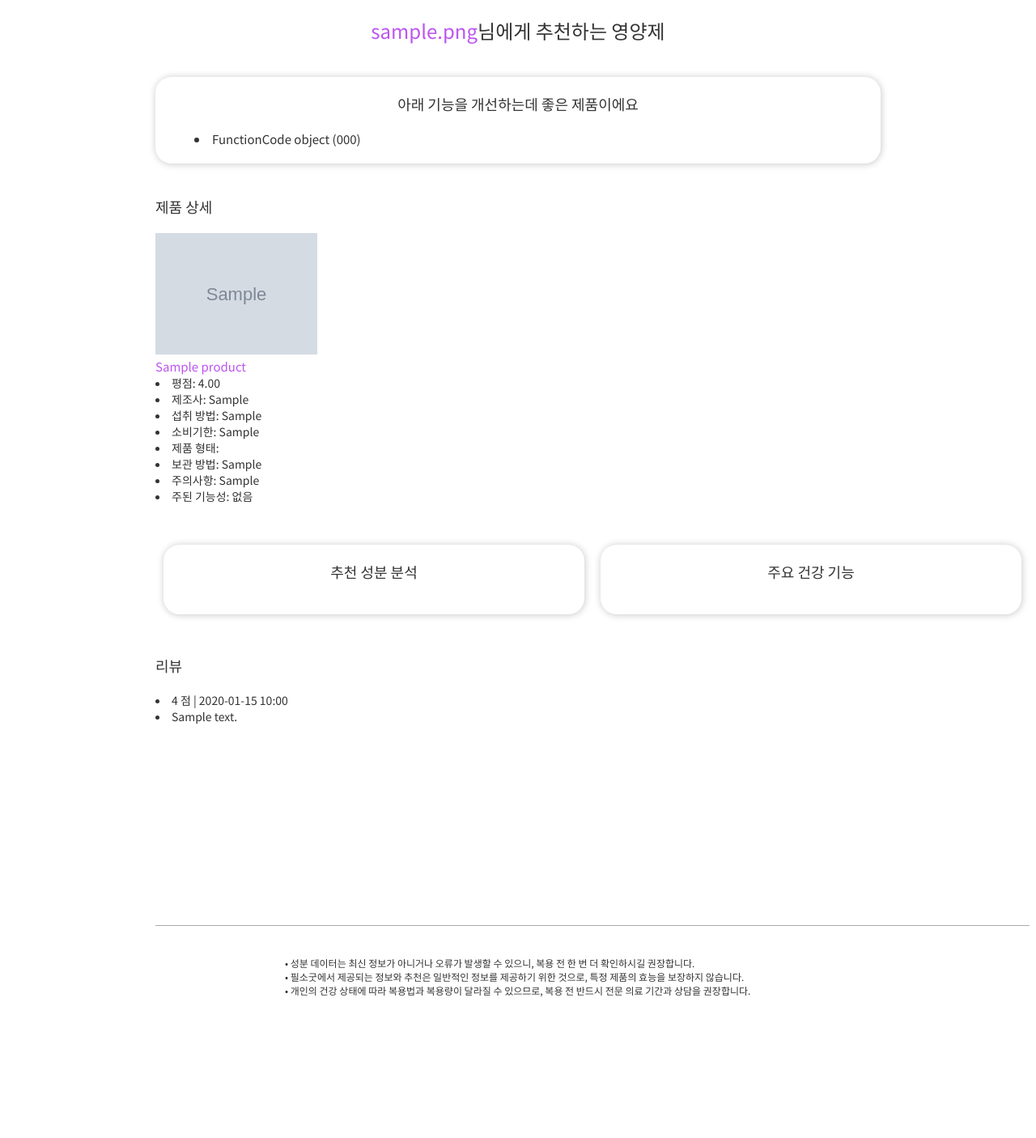
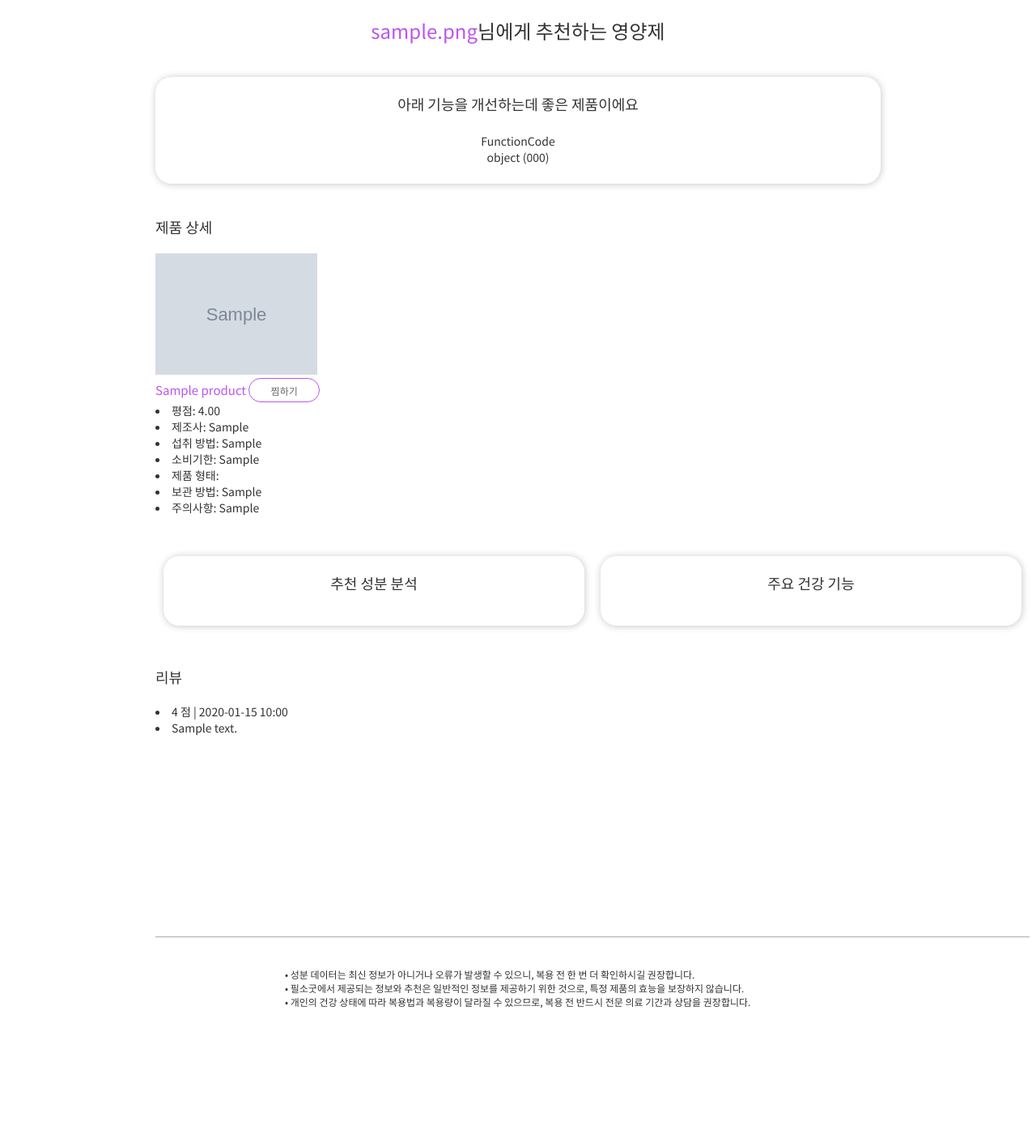
Before and after one commit to metaego/Our-family-pharmacist, a Django app: template ourFamVita/templates/products/product_detail.html in a window 1280 px wide. Shown: the part 60-1466 px from the top of the page at 81% size. Before the commit the page ends 1292 px from the top, so only its background shows below. Run offline with Django 3.2, Linux system fonts and the light colour scheme; tables that the repository leaves empty hold one stand-in row (values such as "Sample post"); the template is opened without the code that fills it: values that come from a table or form of the project are taken from there, most other values are stand-ins (such as "Sample title", 1, 10 or a date in 2020); grey boxes marked "Sample" are stand-in pictures.

Commit message:
refactor: Modify groups main.html, home main.html, products products_detail.html

```diff
--- a/ourFamVita/templates/groups/main.html
+++ b/ourFamVita/templates/groups/main.html
@@ -65,7 +65,8 @@
 
 <div class="profile-container" style="margin: 20px 30% 50px 30%;">
       <h3>
-            {% if functions_list == '[]' %}
+            {{'피로개선  두뇌활동  여성건강'}}
+            <!-- {% if functions_list == '[]' %}
              <div>아직 건강고민이 없습니다!</div>
 
             {% else %}
@@ -75,7 +76,7 @@
                         {% if not forloop.last %},{% endif %}
                   {% endfor %}
 
-            {% endif %}
+            {% endif %} -->
       </h2>
 </div>
 
--- a/ourFamVita/templates/home/main.html
+++ b/ourFamVita/templates/home/main.html
@@ -30,7 +30,7 @@
             font-weight: 500;
             font-size: 15px;
         }
-        {% comment %} background-color: #fbf3ff {% endcomment %}
+
     }
 </style>
 
@@ -49,7 +49,7 @@
         <div style="display: inline-block;">
             <table style="width:500px; table-layout: fixed">
                 <tr>
-                    <td><form action="{% url "profiles:profile" %}" method="get">
+                    <td><form action="{% url 'profiles:profile' %}" method="get">
                             <button class="btn btn-secondary">프로필 전환</button>
                         </form>
                     </td>
--- a/ourFamVita/templates/products/product_detail.html
+++ b/ourFamVita/templates/products/product_detail.html
@@ -49,6 +49,11 @@
         }
     }
 </style>
+<script type="text/javascript">
+    function showAlert() {
+        alert("영양제를 찜했어요!");
+    }
+</script>
 <div style="text-align: center; margin-top: 80px">
     <h2 style="font-size: 24px; font-weight: 500">
         <span style="color:#BC55EF;">{{ profile.profile_name }}</span>님에게 추천하는 영양제
@@ -60,13 +65,15 @@
     <h3 class="recommend_title">
         아래 기능을 개선하는데 좋은 제품이에요
     </h3>
-    {% for p_function in product_functions %}
-        {% if p_function in survey_functions %}
-            <li class="product_info" style="color:#BC55EF;"> <strong>{{ p_function }}</strong><br></li>
-        {% else %}
-            <li class="product_info">{{ p_function }}<br></li>
-        {% endif %}
-    {% endfor %}
+    <table style="table-layout: fixed">
+        {% for p_function in product_functions %}
+            {% if p_function in survey_functions %}
+                <td style="color:#BC55EF; width: 90px"><strong>{{ p_function }}</strong></td>
+            {% else %}
+                <td style="width: 90px">{{ p_function }}</td>
+            {% endif %}
+        {% endfor %}
+    </table>
 </div>
 
 
@@ -84,6 +91,9 @@
         <div>
         <div style="display: inline-block; margin-bottom: 40px">
             <span style="color:#BC55EF; font-weight: 500; font-size: 15px; ">{{ product.product_name }}</span>
+            <div style="display: inline-block">
+                <button id="likeButton" class="btn btn-primary" type="submit" style="width: 88px" onclick="showAlert()">찜하기</button>
+            </div>
             <li>평점: {{ product.product_rating_avg }}</li>
             <li>제조사: {% if product.product_company == None %}
                             {{ '없음' }}
@@ -121,12 +131,12 @@
                                 {{ product.product_caution }}
                           {% endif %}
             </li>
-            <li>주된 기능성: {% if product.product_fuction_content == None %}
+            <!-- <li>주된 기능성: {% if product.product_fuction_content == None %}
                                 {{ '없음' }}
                             {% else %}
                                 {{ product.product_fuction_content }}
                             {% endif %}
-            </li>
+            </li> -->
         </div>
     </div>
 </div>
```
